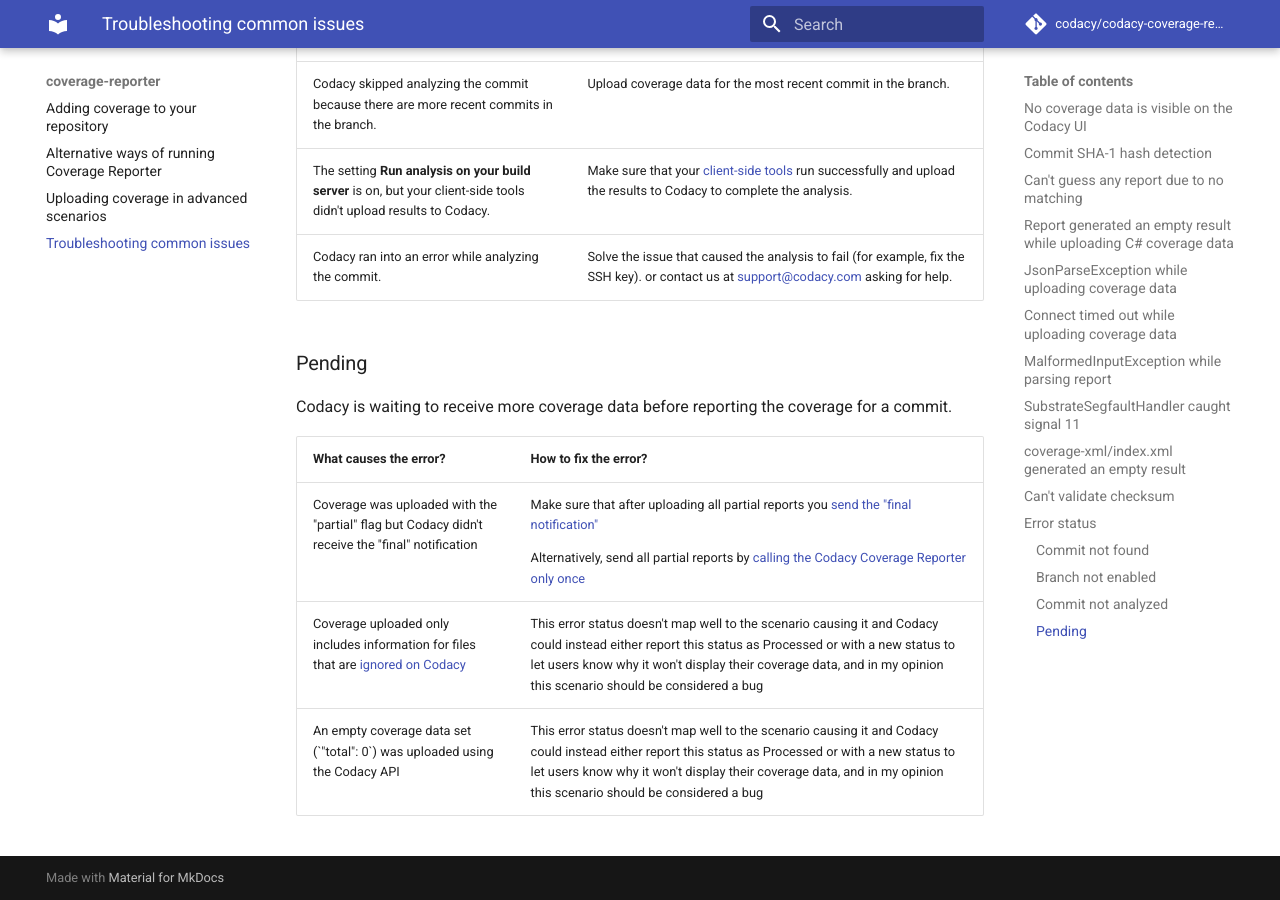
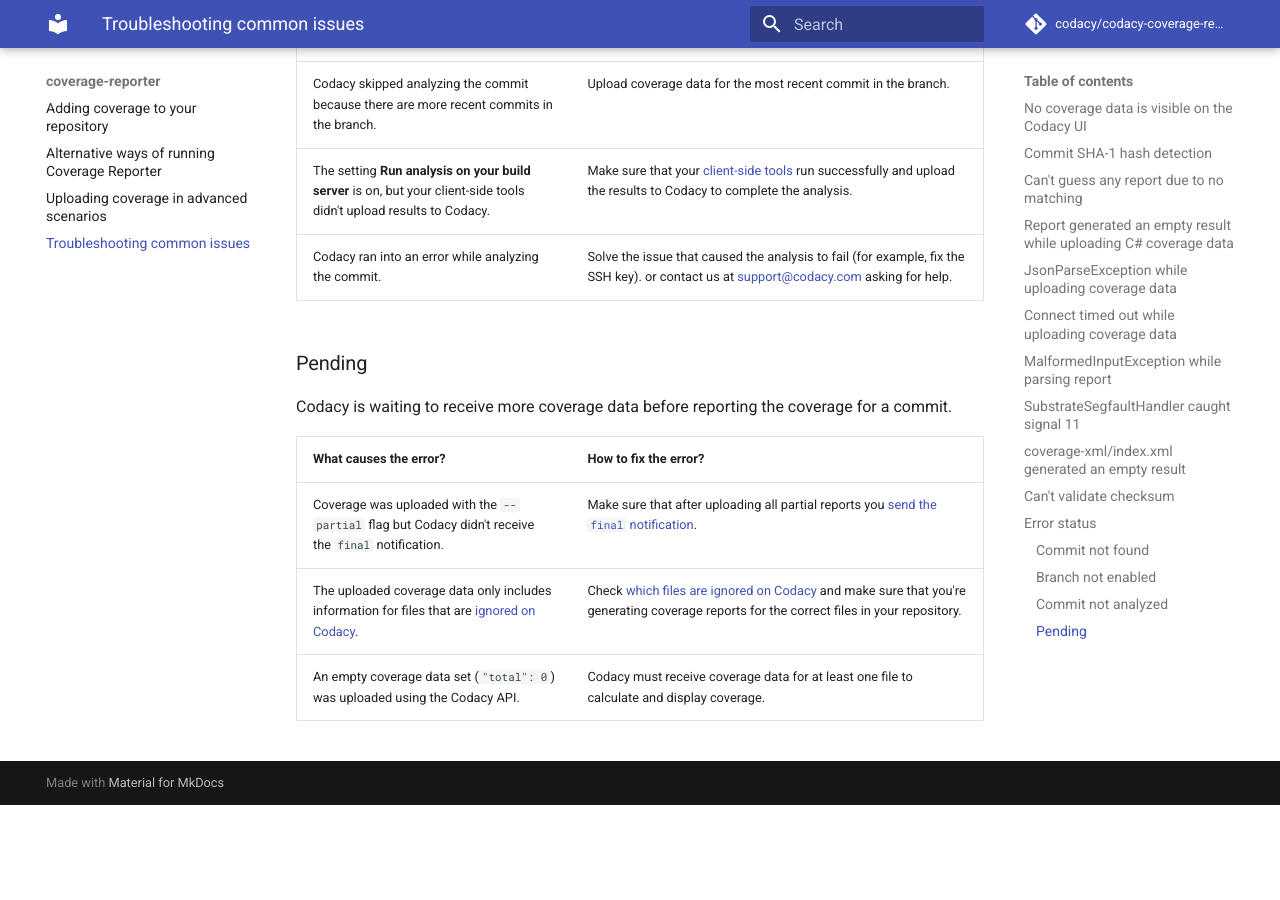
Before and after one commit to codacy/codacy-coverage-reporter, an MkDocs documentation site: the page built from docs/troubleshooting-common-issues.md, in a window 1280 px wide and 900 px high, scrolled down 5604 px. Built offline with MkDocs 1.6.1 and Material for MkDocs 9.7.7, drawn with Linux system fonts in a browser that asks for light colours; comment, search, counter and statistics services are not loaded; after the commit the page ends 6409 px from its top, so only the background shows below that.

Commit message:
doc: Review table for status "Pending" CY-6365

```diff
--- a/docs/troubleshooting-common-issues.md
+++ b/docs/troubleshooting-common-issues.md
@@ -263,34 +263,33 @@
 <table>
 <thead>
 <tr>
-    <th>What causes the error?</th>
+    <th width="40%">What causes the error?</th>
     <th>How to fix the error?</th>
 </tr>
 </thead>
 <tbody>
 <tr>
     <td>
-        Coverage was uploaded with the "partial" flag but Codacy didn't receive the "final" notification
+        Coverage was uploaded with the <code>--partial</code> flag but Codacy didn't receive the <code>final</code> notification.
     </td>
     <td>
-        <p>Make sure that after uploading all partial reports you <a href="../coverage-reporter/#multiple-reports">send the "final notification"</a></p>
-        <p>Alternatively, send all partial reports by <a href="../coverage-reporter/#multiple-reports">calling the Codacy Coverage Reporter only once</a></p>
+        Make sure that after uploading all partial reports you <a href="../#multiple-reports">send the <code>final</code> notification</a>.
     </td>
 </tr>
 <tr>
     <td>
-        Coverage uploaded only includes information for files that are <a href="../repositories-configure/ignoring-files/">ignored on Codacy</a>
+        The uploaded coverage data only includes information for files that are <a href="../repositories-configure/ignoring-files/">ignored on Codacy</a>.
     </td>
     <td>
-        This error status doesn't map well to the scenario causing it and Codacy could instead either report this status as Processed or with a new status to let users know why it won't display their coverage data, and in my opinion this scenario should be considered a bug <!--TODO Rewrite-->
+        Check <a href="../repositories-configure/ignoring-files/">which files are ignored on Codacy</a> and make sure that you're generating coverage reports for the correct files in your repository.
     </td>
 </tr>
 <tr>
     <td>
-        An empty coverage data set (`"total": 0`) was uploaded using the Codacy API
+        An empty coverage data set (<code>"total": 0</code>) was uploaded using the Codacy API.
     </td>
     <td>
-        This error status doesn't map well to the scenario causing it and Codacy could instead either report this status as Processed or with a new status to let users know why it won't display their coverage data, and in my opinion this scenario should be considered a bug <!--TODO Rewrite-->
+        Codacy must receive coverage data for at least one file to calculate and display coverage.
     </td>
 </tr>
 </table>
```
